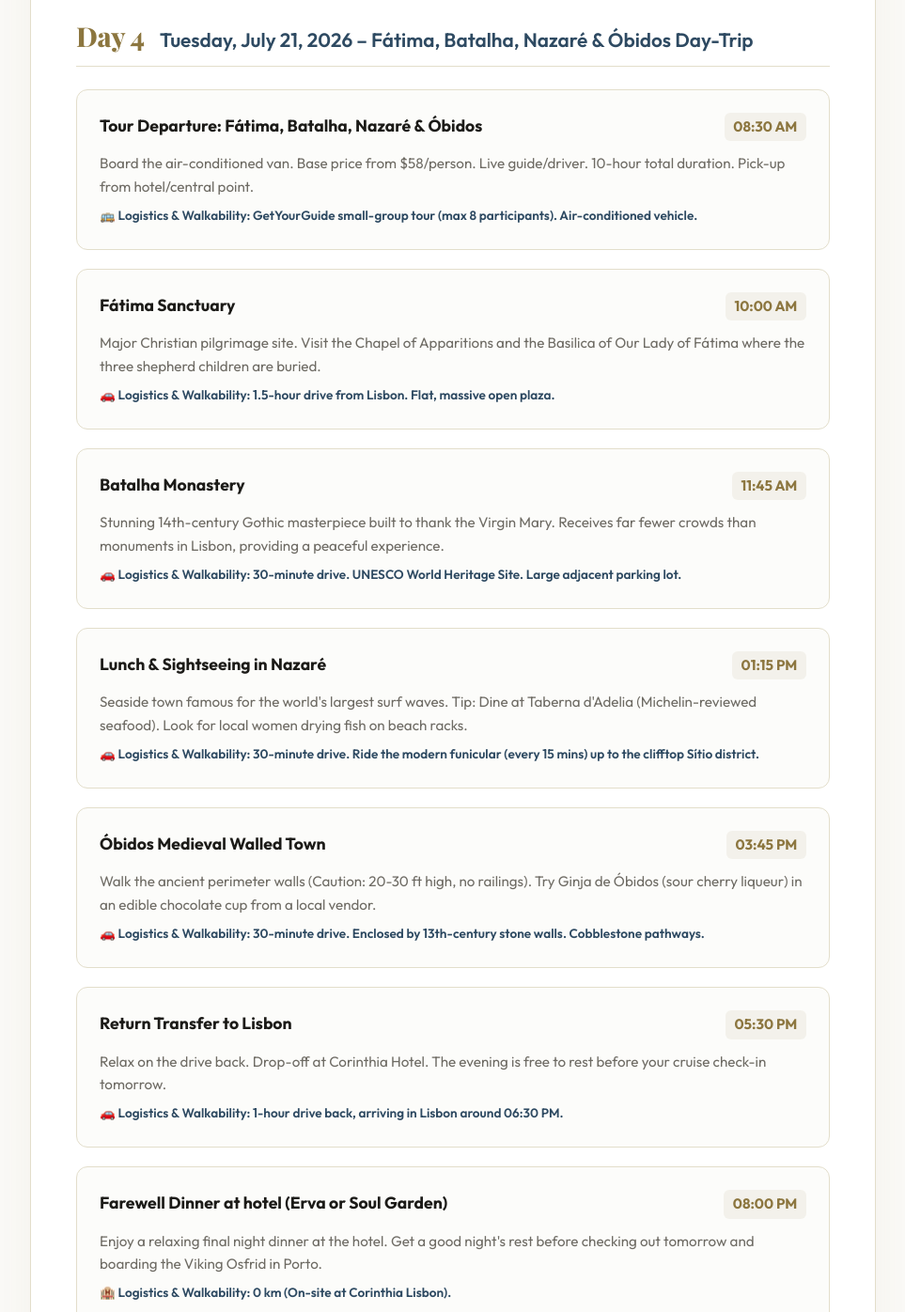
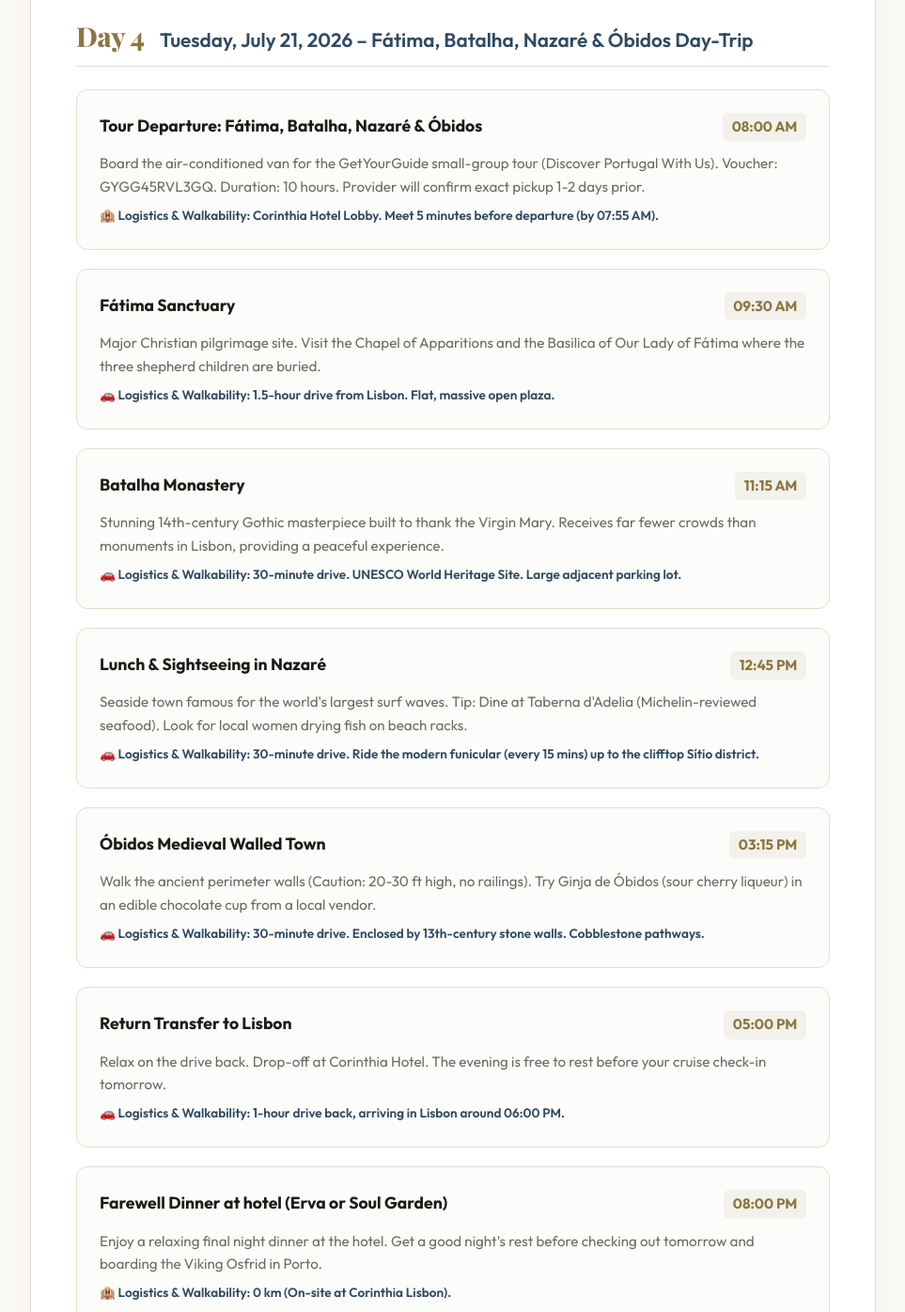
Before and after one commit to tp1c/2026Portugal, a website: page index.html in a window 1280 px wide. Shown: the part 6060-7456 px from the top of the page at 94% size, without its empty margins (158-1121 px from the left). Drawn offline with nearby package versions, Linux system fonts and the light colour scheme; a web font is replaced by a local one.

Commit message:
Update July 21 Fátima tour itinerary matching GetYourGuide booking voucher

```diff
--- a/index.html
+++ b/index.html
@@ -593,15 +593,15 @@
             <div class="event-card">
                 <div class="event-header">
                     <span class="event-location">Tour Departure: Fátima, Batalha, Nazaré & Óbidos</span>
-                    <span class="event-time">08:30 AM</span>
-                </div>
-                <p class="event-details">Board the air-conditioned van. Base price from $58/person. Live guide/driver. 10-hour total duration. Pick-up from hotel/central point.</p>
-                <div class="event-logistics">🚌 Logistics & Walkability: GetYourGuide small-group tour (max 8 participants). Air-conditioned vehicle.</div>
+                    <span class="event-time">08:00 AM</span>
+                </div>
+                <p class="event-details">Board the air-conditioned van for the GetYourGuide small-group tour (Discover Portugal With Us). Voucher: GYGG45RVL3GQ. Duration: 10 hours. Provider will confirm exact pickup 1-2 days prior.</p>
+                <div class="event-logistics">🏨 Logistics & Walkability: Corinthia Hotel Lobby. Meet 5 minutes before departure (by 07:55 AM).</div>
             </div>
             <div class="event-card">
                 <div class="event-header">
                     <span class="event-location">Fátima Sanctuary</span>
-                    <span class="event-time">10:00 AM</span>
+                    <span class="event-time">09:30 AM</span>
                 </div>
                 <p class="event-details">Major Christian pilgrimage site. Visit the Chapel of Apparitions and the Basilica of Our Lady of Fátima where the three shepherd children are buried.</p>
                 <div class="event-logistics">🚗 Logistics & Walkability: 1.5-hour drive from Lisbon. Flat, massive open plaza.</div>
@@ -609,7 +609,7 @@
             <div class="event-card">
                 <div class="event-header">
                     <span class="event-location">Batalha Monastery</span>
-                    <span class="event-time">11:45 AM</span>
+                    <span class="event-time">11:15 AM</span>
                 </div>
                 <p class="event-details">Stunning 14th-century Gothic masterpiece built to thank the Virgin Mary. Receives far fewer crowds than monuments in Lisbon, providing a peaceful experience.</p>
                 <div class="event-logistics">🚗 Logistics & Walkability: 30-minute drive. UNESCO World Heritage Site. Large adjacent parking lot.</div>
@@ -617,7 +617,7 @@
             <div class="event-card">
                 <div class="event-header">
                     <span class="event-location">Lunch & Sightseeing in Nazaré</span>
-                    <span class="event-time">01:15 PM</span>
+                    <span class="event-time">12:45 PM</span>
                 </div>
                 <p class="event-details">Seaside town famous for the world's largest surf waves. Tip: Dine at Taberna d'Adelia (Michelin-reviewed seafood). Look for local women drying fish on beach racks.</p>
                 <div class="event-logistics">🚗 Logistics & Walkability: 30-minute drive. Ride the modern funicular (every 15 mins) up to the clifftop Sítio district.</div>
@@ -625,7 +625,7 @@
             <div class="event-card">
                 <div class="event-header">
                     <span class="event-location">Óbidos Medieval Walled Town</span>
-                    <span class="event-time">03:45 PM</span>
+                    <span class="event-time">03:15 PM</span>
                 </div>
                 <p class="event-details">Walk the ancient perimeter walls (Caution: 20-30 ft high, no railings). Try Ginja de Óbidos (sour cherry liqueur) in an edible chocolate cup from a local vendor.</p>
                 <div class="event-logistics">🚗 Logistics & Walkability: 30-minute drive. Enclosed by 13th-century stone walls. Cobblestone pathways.</div>
@@ -633,10 +633,10 @@
             <div class="event-card">
                 <div class="event-header">
                     <span class="event-location">Return Transfer to Lisbon</span>
-                    <span class="event-time">05:30 PM</span>
+                    <span class="event-time">05:00 PM</span>
                 </div>
                 <p class="event-details">Relax on the drive back. Drop-off at Corinthia Hotel. The evening is free to rest before your cruise check-in tomorrow.</p>
-                <div class="event-logistics">🚗 Logistics & Walkability: 1-hour drive back, arriving in Lisbon around 06:30 PM.</div>
+                <div class="event-logistics">🚗 Logistics & Walkability: 1-hour drive back, arriving in Lisbon around 06:00 PM.</div>
             </div>
             <div class="event-card">
                 <div class="event-header">
@@ -1539,8 +1539,8 @@
         </div>
 
         <div class="button-group no-print">
-            <a href="https://docs.google.com/spreadsheets/d/1BUOe-PhYu4vBBKi9NSLbnIe8VndaALLiBf_9uCIwbp0/edit" class="btn-sheet-link" target="_blank">🔗 Open Google Sheet Version</a>
-            <a href="https://docs.google.com/document/d/1ottn1xnLAhFE7J7aIWpFOzFNMINeVttiEWyQ1pALw-8/edit" class="btn-doc-link" target="_blank">📄 Open Google Doc Version</a>
+            <a href="https://docs.google.com/spreadsheets/d/1pPdRNxPhwllrPZjJ-Cvo8o_qIYIygP3oSXbonJwVO30/edit" class="btn-sheet-link" target="_blank">🔗 Open Google Sheet Version</a>
+            <a href="https://docs.google.com/document/d/1q2zaQTY0kDQa0G_NyMuXSozOK33VNxgtmlBHlI2cC8Q/edit" class="btn-doc-link" target="_blank">📄 Open Google Doc Version</a>
         </div>
     </div>
 </body>
```
Also changed, not shown: generate_lisbon_itinerary.js (+9 -9 lines), travel_guide.html (+12 -12 lines), README.md.
